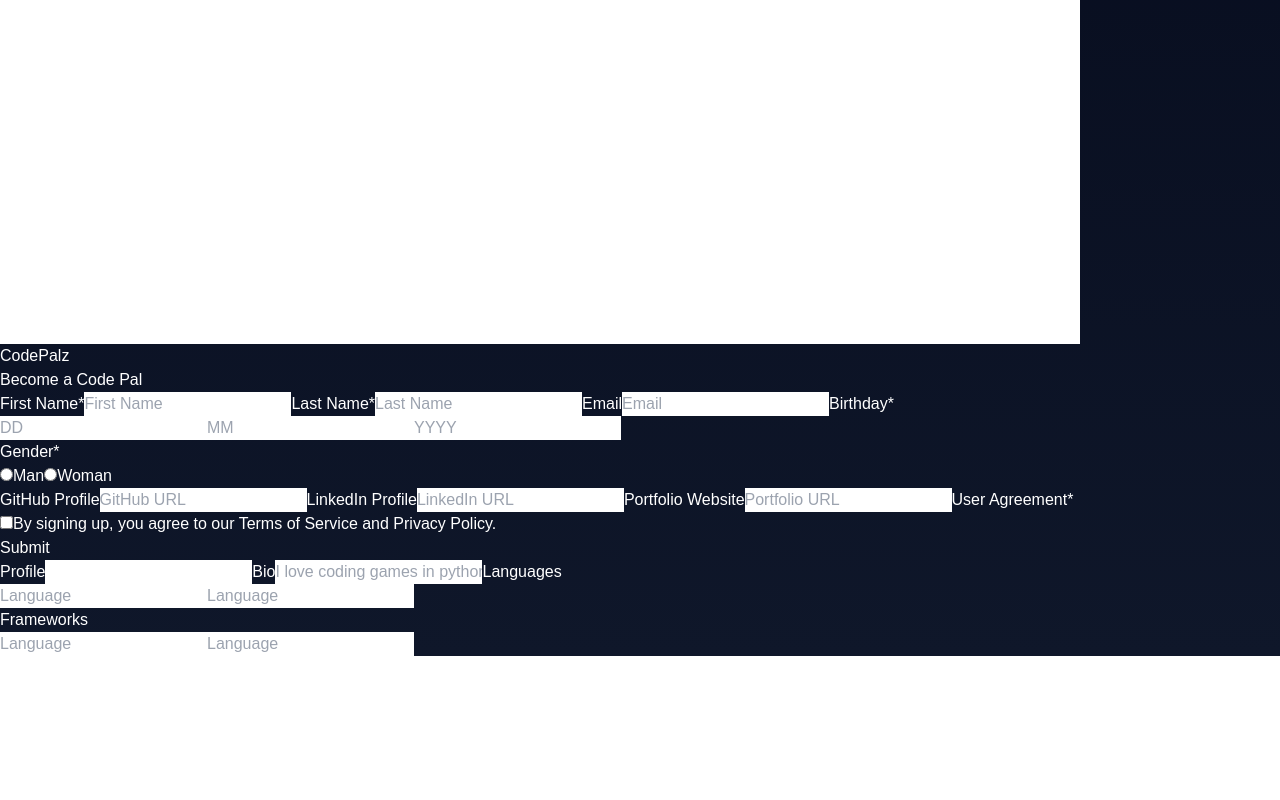
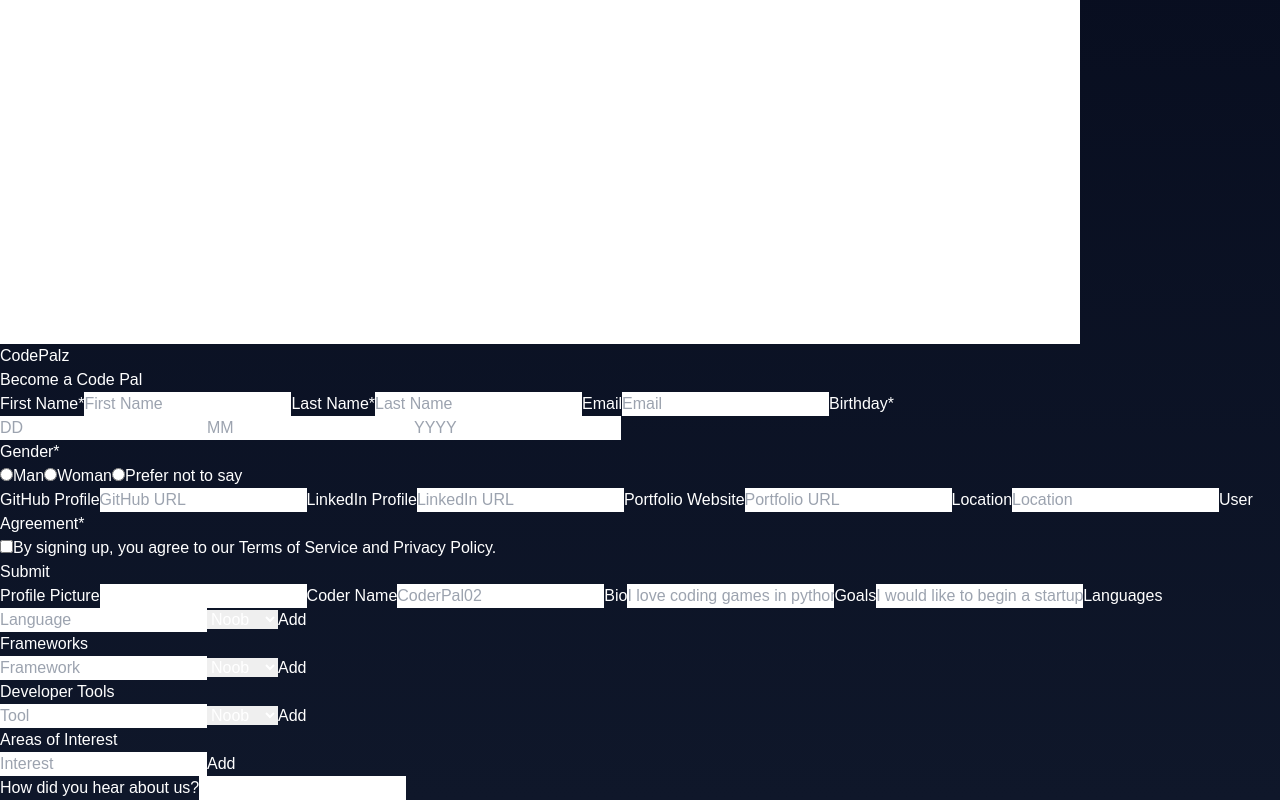
Before and after one commit to Andrew-Habib/CodePalz, a React (Create React App) app: page /onboarding in a window 1280 px wide. Shown: the part 736-1536 px from the top of the page. Before the commit the page ends 1392 px from the top, so only its background shows below. Built offline with nearby package versions, Linux system fonts and the light colour scheme.

Commit message:
Completed most features for the Onboarding page

```diff
--- a/public/index.html
+++ b/public/index.html
@@ -24,7 +24,7 @@
       work correctly both with client-side routing and a non-root public URL.
       Learn how to configure a non-root public URL by running `npm run build`.
     -->
-    <title>React App</title>
+    <title>CodePalz</title>
   </head>
   <body>
     <noscript>You need to enable JavaScript to run this app.</noscript>
--- a/src/pages/Onboarding.js
+++ b/src/pages/Onboarding.js
@@ -1,5 +1,8 @@
 import { useState } from 'react'
 import Nav from '../components/Nav'
+
+// Coder name
+// Noob Aight Decent GOAT
 
 const Onboarding = () => {
 
@@ -46,7 +49,7 @@ const Onboarding = () => {
 
                         <label>Birthday*</label>
                         <div>
-                            <input
+                            <input className="dob"
                                 id="dob-day"
                                 type="number"
                                 name="dob-day"
@@ -54,7 +57,7 @@ const Onboarding = () => {
                                 required={true}
                                 onChange={handleChange}
                             />
-                            <input
+                            <input className="dob"
                                 id="dob-month"
                                 type="number"
                                 name="dob-month"
@@ -62,7 +65,7 @@ const Onboarding = () => {
                                 required={true}
                                 onChange={handleChange}
                             />
-                            <input
+                            <input className="dob"
                                 id="dob-year"
                                 type="number"
                                 name="dob-year"
@@ -94,6 +97,16 @@ const Onboarding = () => {
                                 checked={false}
                             />
                             <label htmlFor="woman">Woman</label>
+                            <input
+                                id="prefer"
+                                type="radio"
+                                name="prefer-not"
+                                required={true}
+                                value="prefer-not"
+                                onChange={handleChange}
+                                checked={false}
+                            />
+                            <label htmlFor="prefer-not">Prefer not to say</label>
                         </div>
 
                         <label htmlFor="github">GitHub Profile</label>
@@ -126,9 +139,19 @@ const Onboarding = () => {
                             onChange={handleChange}
                         />
 
+                        <label htmlFor="location">Location</label>
+                        <input
+                            id="location"
+                            type="text"
+                            name="location"
+                            placeholder="Location"
+                            required={false}
+                            onChange={handleChange}
+                        />
+
                         <label htmlFor="agreement">User Agreement*</label>
                         <div>
-                            <input className="agreement"
+                            <input
                                 id="agreement"
                                 type="checkbox"
                                 name="agreement"
@@ -142,12 +165,21 @@ const Onboarding = () => {
                         <input type="submit"/>
                     </section>
                     <section>
-                        <label htmlFor="profile">Profile</label>
+                        <label htmlFor="profile">Profile Picture</label>
                             <input
                                 id="profile"
                                 type="url"
                                 name="profile"
-                                required={true}
+                                required={false}
+                                onChange={handleChange}
+                            />
+                        <label htmlFor="coder-name">Coder Name</label>
+                            <input
+                                id="coder-name"
+                                type="text"
+                                name="coder-name"
+                                placeholder="CoderPal02"
+                                required={false}
                                 onChange={handleChange}
                             />
                         <label htmlFor="bio">Bio</label>
@@ -156,48 +188,120 @@ const Onboarding = () => {
                                 type="text"
                                 name="bio"
                                 placeholder="I love coding games in python..."
-                                required={true}
+                                required={false}
+                                onChange={handleChange}
+                            />
+                        <label htmlFor="goals">Goals</label>
+                        <input
+                            id="goals"
+                            type="text"
+                            name="goals"
+                            placeholder="I would like to begin a startup..."
+                            required={false}
                             onChange={handleChange}
                         />
                         <label htmlFor="languages">Languages</label>
                         <div>
                             <input className="languages-input"
-                                    id="language-text"
+                                id="languages-text"
                                 type="text"
-                                    name="language-text"
+                                name="languages-text"
                                 placeholder="Language"
-                                    required={true}
+                                required={false}
                                 onChange={handleChange}
                             />
+                            <select className="languages-input" id="languages-level" name="languages-level" defaultValue="Level" required={false} onChange={handleChange}>
+                                <option value="noob">Noob</option>
+                                <option value="aight">Aight</option>
+                                <option value="decent">Decent</option>
+                                <option value="goat">GOAT</option>
+                            </select>
                             <input className="languages-input"
-                                    id="language-button"
-                                    type="text"
-                                    name="language-button"
-                                    placeholder="Language"
-                                    required={true}
+                                id="languages-button"
+                                type="button"
+                                name="languages-button"
+                                value="Add"
+                                required={false}
                                 onChange={handleChange}
                             />
                         </div>
-
                         <label htmlFor="frameworks">Frameworks</label>
                         <div>
-                                <input className="languages-input"
-                                    id="bio"
+                            <input className="frameworks-input"
+                                id="frameworks-text"
                                 type="text"
-                                    name="bio"
-                                    placeholder="Language"
-                                    required={true}
+                                name="frameworks-text"
+                                placeholder="Framework"
+                                required={false}
                                 onChange={handleChange}
                             />
-                                <input className="languages-input"
-                                    id="bio"
-                                    type="text"
-                                    name="bio"
-                                    placeholder="Language"
-                                    required={true}
+                            <select className="frameworks-input" id="frameworks-level" name="frameworks-level" defaultValue="Level" required={false} onChange={handleChange}>
+                                <option value="noob">Noob</option>
+                                <option value="aight">Aight</option>
+                                <option value="decent">Decent</option>
+                                <option value="goat">GOAT</option>
+                            </select>
+                            <input className="frameworks-input"
+                                id="frameworks-button"
+                                type="button"
+                                name="frameworks-button"
+                                value="Add"
+                                required={false}
                                 onChange={handleChange}
                             />
                         </div>
+                        <label htmlFor="dev-tools">Developer Tools</label>
+                        <div>
+                            <input className="developer-input"
+                                id="developer-text"
+                                type="text"
+                                name="developer-text"
+                                placeholder="Tool"
+                                required={false}
+                                onChange={handleChange}
+                            />
+                            <select className="developer-input" id="developer-level" name="developer-level" defaultValue="Level" required={false} onChange={handleChange}>
+                                <option value="noob">Noob</option>
+                                <option value="aight">Aight</option>
+                                <option value="decent">Decent</option>
+                                <option value="goat">GOAT</option>
+                            </select>
+                            <input className="developer-input"
+                                id="developer-button"
+                                type="button"
+                                name="developer-button"
+                                value="Add"
+                                required={false}
+                                onChange={handleChange}
+                            />
+                        </div>
+                        <label htmlFor="interests">Areas of Interest</label>
+                        <div>
+                            <input className="interests-input"
+                                id="interests-text"
+                                type="text"
+                                name="interests-text"
+                                placeholder="Interest"
+                                required={false}
+                                onChange={handleChange}
+                            />
+                            <input className="interests-input"
+                                id="interests-button"
+                                type="button"
+                                name="interests-button"
+                                value="Add"
+                                required={false}
+                                onChange={handleChange}
+                            />
+                        </div>
+                        <label htmlFor="hear-about-us">How did you hear about us?</label>
+                            <input
+                                id="hear-about-us"
+                                type="text"
+                                name="hear-about-us"
+                                required={false}
+                                onChange={handleChange}
+                            />
                     </section>
                 </form>
 
--- a/src/tailwind css/Onboarding.css
+++ b/src/tailwind css/Onboarding.css
@@ -18,30 +18,27 @@
     @apply shadow-lg shadow-purple-800/70;
 }
 
-.onboarding form input {
+.onboarding form input, .onboarding form select {
     @apply text-black;
     @apply rounded-xl;
     @apply p-3 my-4 mx-4;
 }
 
-.agreement {
-    @apply w-4 h-4;
-}
-
-.onboarding form input[type="number"] {
+.onboarding form .dob, .languages-input, .frameworks-input, .developer-input {
     @apply w-1/4;
 }
 
-.onboarding input[type=submit] {
+.onboarding form .interests-input {
+    @apply w-5/12;
+}
+
+.onboarding form input[type=submit], .onboarding form input[type=button] {
     @apply text-white;
     @apply bg-gradient-to-b from-purple-800 to-purple-500;
+    @apply border-2 border-white;
 }
 
-.onboarding input[type=submit]:hover {
+.onboarding input[type=submit]:hover, .onboarding input[type=button]:hover {
     @apply bg-gradient-to-b from-pink-800 to-pink-500;
     @apply shadow-lg shadow-pink-500/50;
 }
-
-.languages-input {
-    @apply w-5/12;
-}
```
Lines whose indentation alone changed are shown as unchanged.
